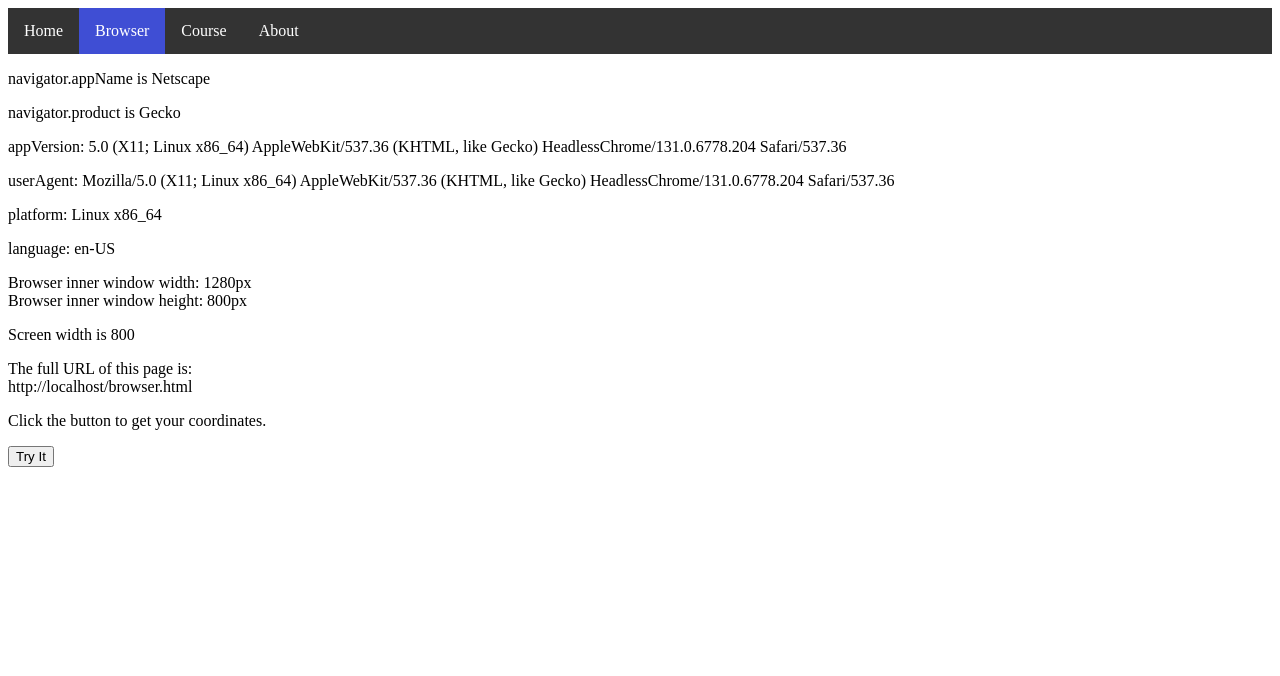
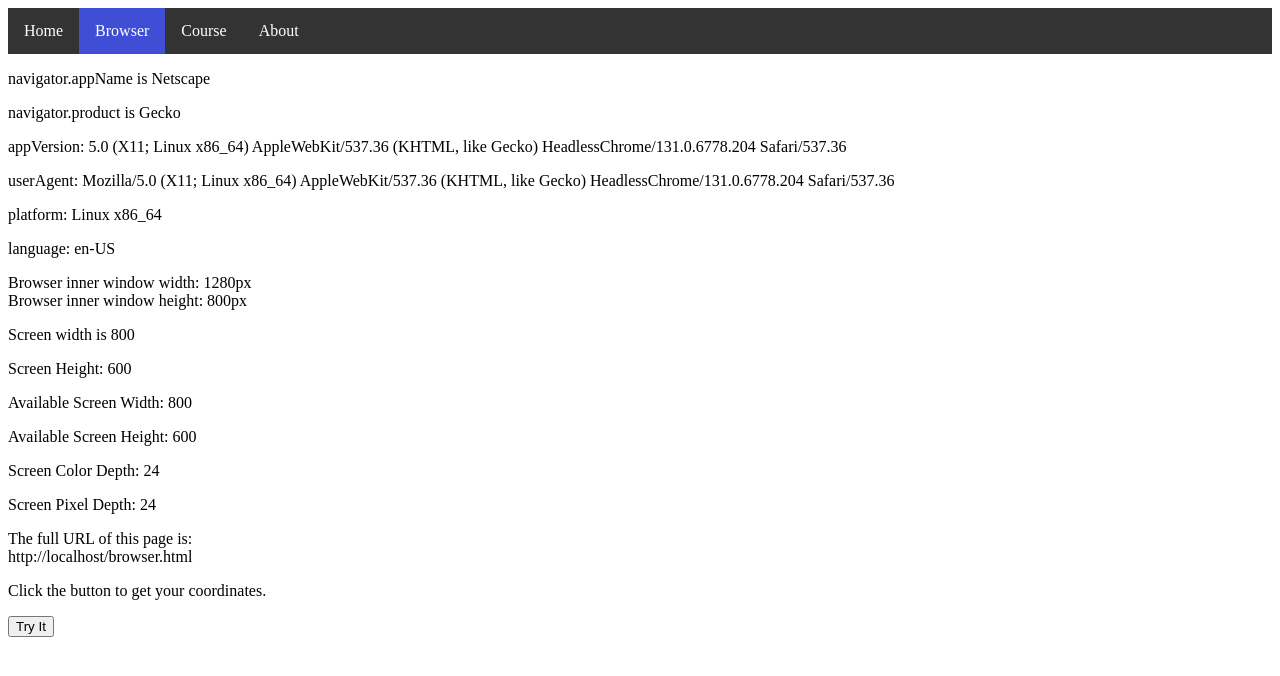
Before and after one commit to amaliato/Assignment5, a plain HTML site: page browser.html in a window 1280 px wide. Drawn offline with Linux system fonts and the light colour scheme.

Commit message:
fully finished browser

```diff
--- a/browser.html
+++ b/browser.html
@@ -26,6 +26,11 @@
      <p id="language"></p>
      <p id="width"></p>
      <p id="screen"></p>
+     <p id="height"></p>
+     <p id="availwidth"></p>
+     <p id="availheight"></p>
+     <p id="colordepth"></p>
+     <p id="pixeldepth"></p>
      <p id="location"></p>
      <p>Click the button to get your coordinates.</p>
 
@@ -46,11 +51,14 @@
         "Browser inner window width: " + window.innerWidth + "px<br>" +
         "Browser inner window height: " + window.innerHeight + "px";
 
-        document.getElementById("screen").innerHTML =
-        "Screen width is " + screen.width;
+        document.getElementById("screen").innerHTML = "Screen width is " + screen.width;
+        document.getElementById("height").innerHTML = "Screen Height: " + screen.height;
+        document.getElementById("availwidth").innerHTML = "Available Screen Width: " + screen.availWidth;
+        document.getElementById("availheight").innerHTML = "Available Screen Height: " + screen.availHeight;
+        document.getElementById("colordepth").innerHTML = "Screen Color Depth: " + screen.colorDepth;
+        document.getElementById("pixeldepth").innerHTML ="Screen Pixel Depth: " + screen.pixelDepth;
 
-        document.getElementById("location").innerHTML =
-        "The full URL of this page is:<br>" + window.location.href;
+        document.getElementById("location").innerHTML = "The full URL of this page is:<br>" + window.location.href;
 
         const x = document.getElementById("geolocation");
 
```
